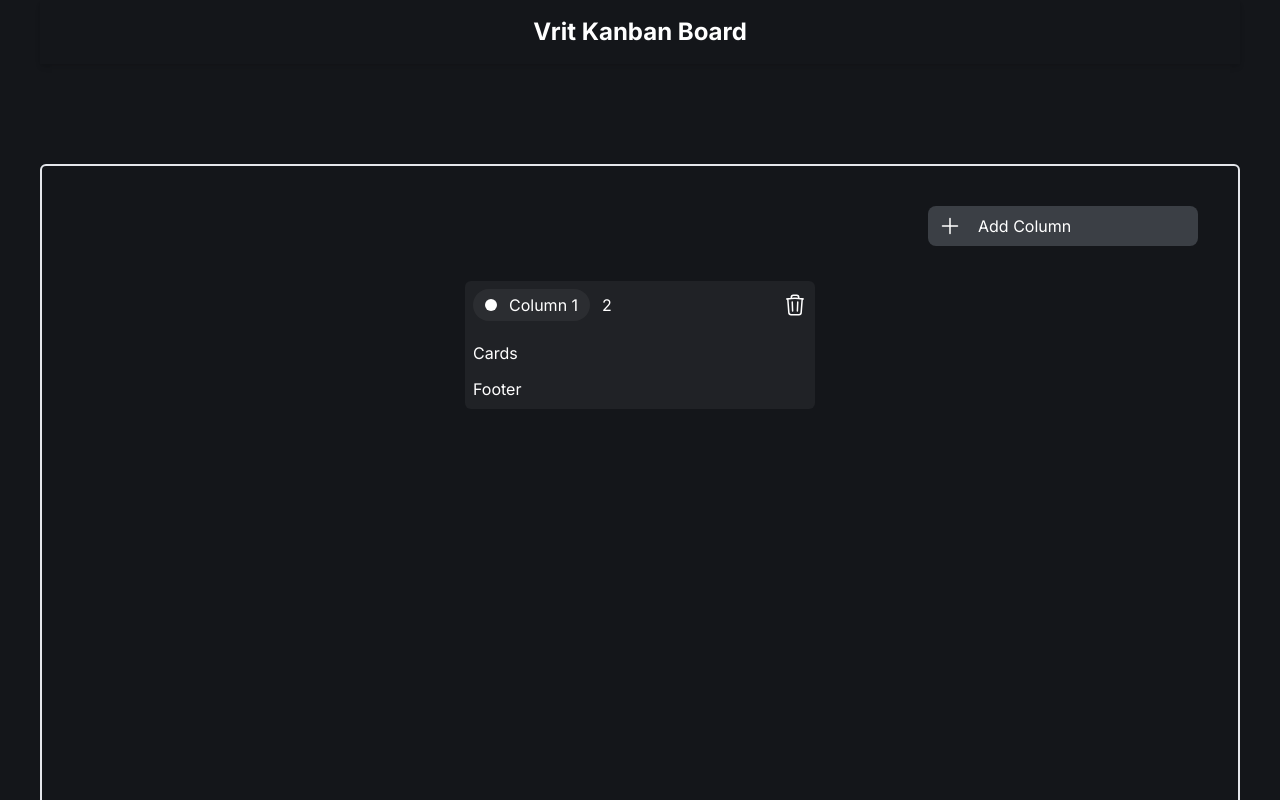
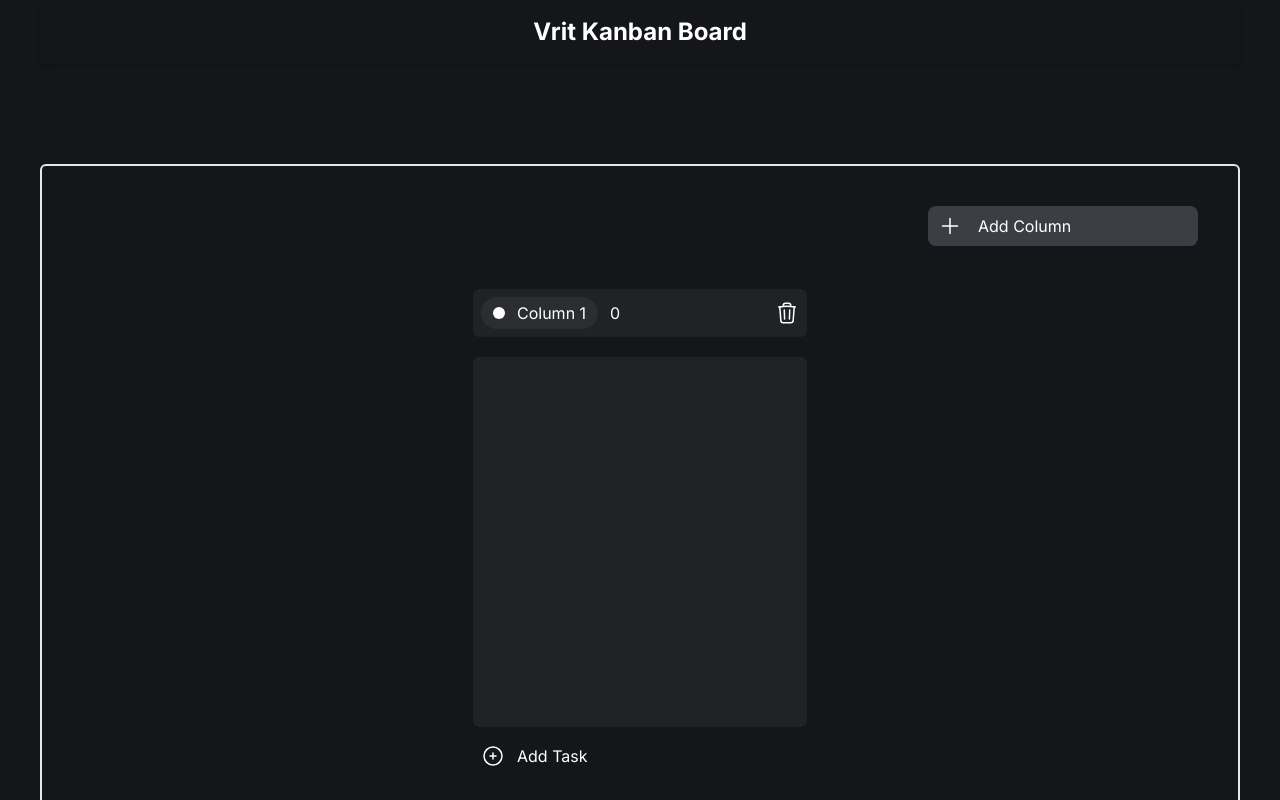
Before and after one commit to Rijan-Joshi/Kanban-Board, a React (Vite) app in the folder Kanban Drag and Drop/: page / in a window 1280 px wide. Both pictures are taken after a click on the button "Add Column". Shown: the top 800 px of the page. Built offline with nearby package versions, Linux system fonts and the light colour scheme.

Commit message:
Complete Kanban Board

```diff
--- a/Kanban Drag and Drop/src/App.css
+++ b/Kanban Drag and Drop/src/App.css
@@ -1,4 +1,17 @@
 html,
-body, #root{
-    @apply text-white box-border;
+body,
+#root {
+  @apply text-white box-border;
 }
+
+::-webkit-scrollbar {
+  width: 3px;
+}
+
+::-webkit-scrollbar:horizontal {
+  height: 8px;
+}
+
+::-webkit-scrollbar-thumb {
+  @apply bg-yellow-950 rounded-full;
+}
--- a/Kanban Drag and Drop/src/components/Board/board.tsx
+++ b/Kanban Drag and Drop/src/components/Board/board.tsx
@@ -1,13 +1,14 @@
 import { motion } from "framer-motion";
 import Add from "../../icons/add";
 import { useMemo, useState } from "react";
-import { Column, Id } from "../../types";
+import { Column, Id, Task } from "../../types";
 import { v4 } from "uuid";
 import ColumnContainer from "../Column/ColumnContainer";
 
 import {
   DndContext,
   DragEndEvent,
+  DragOverEvent,
   DragOverlay,
   DragStartEvent,
   PointerSensor,
@@ -16,10 +17,13 @@ import {
 } from "@dnd-kit/core";
 import { arrayMove, SortableContext } from "@dnd-kit/sortable";
 import { createPortal } from "react-dom";
+import TaskCard from "../Card/TaskCard";
 
 const Board = () => {
   const [columns, setColumns] = useState<Column[]>([]);
-  const [activeColumn, setActiveColumn] = useState<Column>();
+  const [tasks, setTasks] = useState<Task[]>([]);
+  const [activeColumn, setActiveColumn] = useState<Column | null>(null);
+  const [activeTask, setActiveTask] = useState<Task | null>(null);
 
   const columnsId = useMemo(() => columns.map((col) => col.id), [columns]);
 
@@ -41,9 +45,13 @@ const Board = () => {
 
   //Handling the start of the drag for drag overlay
   const handleDragStart = (e: DragStartEvent) => {
-    console.log("Event", e);
     if (e.active.data.current?.type === "Column") {
       setActiveColumn(e.active.data.current.col);
+      return;
+    }
+
+    if (e.active.data.current?.type === "Task") {
+      setActiveTask(e.active.data.current.task);
       return;
     }
   };
@@ -51,6 +59,7 @@ const Board = () => {
   const handleDragEnd = (e: DragEndEvent) => {
     const { active, over } = e;
     if (!over) return;
+
     if (active.id === over?.id) return;
 
     if (active.id !== over?.id) {
@@ -60,8 +69,45 @@ const Board = () => {
         return arrayMove(prev, oldIndex, newIndex);
       });
     }
+
+    setActiveColumn(null);
+    setActiveTask(null);
   };
 
+  const onDragOver = (e: DragOverEvent) => {
+    const { active, over } = e;
+    if (!over) return;
+
+    const activeId = active.id;
+    const overId = over?.id;
+
+    const isTaskActive = active.data.current?.type === "Task";
+    const isOverATask = over.data.current?.type === "Task";
+
+    //Between tasks
+    if (isTaskActive && isOverATask) {
+      setTasks((prev) => {
+        const oldIndex = prev.findIndex((task) => task.id === activeId);
+        const newIndex = prev.findIndex((task) => task.id === overId);
+
+        prev[oldIndex].columnId = prev[newIndex].columnId;
+
+        return arrayMove(prev, oldIndex, newIndex);
+      });
+    }
+
+    //Over Columns
+    const isOverAColumn = over.data.current?.type === "Column";
+
+    if (isTaskActive && isOverAColumn) {
+      setTasks((tasks) => {
+        const oldIndex = tasks.findIndex((task) => task.id === activeId);
+        tasks[oldIndex].columnId = overId;
+
+        return arrayMove(tasks, oldIndex, oldIndex);
+      });
+    }
+  };
   //Updating the title
   const updateColumn = (id: Id, title: string) => {
     const updatedColumns = columns.map((col) => {
@@ -83,6 +129,35 @@ const Board = () => {
       },
     })
   );
+
+  //Creating a new Task
+  const createTask = (columnId: Id) => {
+    const newTask = {
+      id: v4(),
+      columnId: columnId,
+      content: `Create a new task`,
+    };
+
+    setTasks((prev) => [...prev, newTask]);
+  };
+
+  const deleteTask = (id: Id) => {
+    const filteredTasks = tasks.filter((task) => task.id !== id);
+    setTasks(filteredTasks);
+  };
+
+  const updateTask = (id: Id, content: string) => {
+    const updatedTasks = tasks.map((task) => {
+      if (task.id === id) {
+        task.content = content;
+        return task;
+      } else {
+        return task;
+      }
+    });
+
+    setTasks(updatedTasks);
+  };
 
   return (
     <motion.div
@@ -133,6 +208,7 @@ const Board = () => {
         sensors={sensors}
         onDragStart={handleDragStart}
         onDragEnd={handleDragEnd}
+        onDragOver={onDragOver}
       >
         <div className="m-auto flex mt-[35px] gap-[15px] ">
           <SortableContext items={columnsId}>
@@ -143,6 +219,10 @@ const Board = () => {
                 id={column.id}
                 deleteColumn={deleteColumn}
                 updateColumn={updateColumn}
+                createTask={createTask}
+                tasks={tasks.filter((task) => task.columnId === column.id)}
+                deleteTask={deleteTask}
+                updateTask={updateTask}
               />
             ))}
           </SortableContext>
@@ -156,6 +236,22 @@ const Board = () => {
                 id={activeColumn.id}
                 deleteColumn={deleteColumn}
                 updateColumn={updateColumn}
+                createTask={createTask}
+                deleteTask={deleteTask}
+                tasks={tasks.filter(
+                  (task) => task.columnId === activeColumn.id
+                )}
+                updateTask={updateTask}
+              />
+            )}
+
+            {activeTask && (
+              <TaskCard
+                task={activeTask}
+                deleteTask={deleteTask}
+                updateTask={updateTask}
+                content={activeTask.content}
+                id={activeTask.id}
               />
             )}
           </DragOverlay>,
--- /dev/null
+++ b/Kanban Drag and Drop/src/components/Card/TaskCard.tsx
@@ -0,0 +1,97 @@
+import { motion } from "framer-motion";
+import { Id, Task } from "../../types";
+import Trash from "../../icons/Trash";
+import { useState } from "react";
+import { useSortable } from "@dnd-kit/sortable";
+import { CSS } from "@dnd-kit/utilities";
+
+interface Props {
+  id: Id;
+  task: Task;
+  content: string;
+  deleteTask: (id: Id) => void;
+  updateTask: (id: Id, val: string) => void;
+}
+
+const TaskCard = ({ content, id, task, deleteTask, updateTask }: Props) => {
+  const [editMode, setEditMode] = useState<boolean>(false);
+  const [isDeleteVisible, setIsDeleteVisible] = useState<boolean>(false);
+
+  const {
+    attributes,
+    listeners,
+    setNodeRef,
+    transform,
+    transition,
+    isDragging,
+  } = useSortable({
+    id: id,
+    data: {
+      type: "Task",
+      task,
+    },
+  });
+
+  const style = {
+    transform: CSS.Transform.toString(transform),
+    transition,
+  };
+
+  if (isDragging) {
+    return (
+      <motion.div
+        ref={setNodeRef}
+        style={style}
+        className="relative min-h-20 shadow-sm shadow-gray-60 p-4 rounded-lg cursor-pointer border-2 border-gray-100"
+        onDoubleClick={() => setEditMode(true)}
+        onHoverStart={() => setIsDeleteVisible(true)}
+        onHoverEnd={() => setIsDeleteVisible(false)}
+        {...attributes}
+        {...listeners}
+      ></motion.div>
+    );
+  }
+
+  return (
+    <motion.div
+      ref={setNodeRef}
+      style={style}
+      className="relative h-24 shadow-sm shadow-gray-600 p-4 rounded-lg cursor-pointer"
+      onDoubleClick={() => setEditMode(true)}
+      onHoverStart={() => setIsDeleteVisible(true)}
+      onHoverEnd={() => setIsDeleteVisible(false)}
+      {...attributes}
+      {...listeners}
+    >
+      <div className="w-full whitespace-pre-wrap break-words h-full overflow-y-auto">
+        {editMode ? (
+          <textarea
+            value={content}
+            placeholder="Note your new task"
+            className="bg-inherit resize-none outline-none w-full max-w-full h-full"
+            onChange={(e) => updateTask(id, e.target.value)}
+            onKeyDown={(e) => {
+              if (e.key !== "Enter") return;
+              setEditMode(false);
+            }}
+            onBlur={() => setEditMode(false)}
+          ></textarea>
+        ) : (
+          content
+        )}
+      </div>
+      <div
+        className={`absolute right-4 top-[50%] translate-y-[-50%] p-2 hover:bg-slate-700 rounded-lg ${
+          !isDeleteVisible && "hidden"
+        }`}
+        onClick={() => {
+          deleteTask(id);
+        }}
+      >
+        <Trash />
+      </div>
+    </motion.div>
+  );
+};
+
+export default TaskCard;
--- a/Kanban Drag and Drop/src/components/Card/card.tsx
+++ /dev/null
@@ -1,10 +0,0 @@
-
-const Card = () => {
-  return (
-    <div>
-      Card
-    </div>
-  )
-}
-
-export default Card
--- a/Kanban Drag and Drop/src/components/Column/ColumnContainer.tsx
+++ b/Kanban Drag and Drop/src/components/Column/ColumnContainer.tsx
@@ -1,19 +1,36 @@
 import { motion } from "framer-motion";
-import { Column, Id } from "../../types";
+import { Column, Id, Task } from "../../types";
 import Trash from "../../icons/Trash";
-import { useSortable } from "@dnd-kit/sortable";
+import { SortableContext, useSortable } from "@dnd-kit/sortable";
 import { CSS } from "@dnd-kit/utilities";
-import { useState } from "react";
+import { useMemo, useState } from "react";
+import Adding from "../../icons/Adding";
+import TaskCard from "../Card/TaskCard";
 
 interface Props {
+  id: Id;
   col: Column;
   deleteColumn: (id: Id) => void;
+  deleteTask: (id: Id) => void;
   updateColumn: (id: Id, val: string) => void;
-  id: Id;
+  createTask: (ColumnId: Id) => void;
+  updateTask: (id: Id, content: string) => void;
+  tasks: Task[];
 }
 
-const ColumnContainer = ({ col, deleteColumn, id, updateColumn }: Props) => {
+const ColumnContainer = ({
+  col,
+  deleteColumn,
+  id,
+  updateColumn,
+  createTask,
+  tasks,
+  deleteTask,
+  updateTask,
+}: Props) => {
   const [editMode, setEditMode] = useState<boolean>(false);
+
+  const activeIds = useMemo(() => tasks.map((task) => task.id), [tasks]);
 
   const {
     attributes,
@@ -28,6 +45,7 @@ const ColumnContainer = ({ col, deleteColumn, id, updateColumn }: Props) => {
       type: "Column",
       col,
     },
+    disabled: editMode,
   });
 
   const style = {
@@ -63,12 +81,10 @@ const ColumnContainer = ({ col, deleteColumn, id, updateColumn }: Props) => {
   return (
     <motion.div
       className="
-        bg-slate-100
-        bg-opacity-5
         h-auto
         w-[350px]
         max-h-[500px]
-        rounded-md
+
         flex
         flex-col
         gap-3
@@ -78,7 +94,8 @@ const ColumnContainer = ({ col, deleteColumn, id, updateColumn }: Props) => {
       style={style}
     >
       <motion.div
-        className="flex gap-3 items-center mb-2"
+        className="flex bg-slate-100
+        bg-opacity-5 p-2 rounded-md gap-3 items-center mb-2"
         {...attributes}
         {...listeners}
         onClick={() => setEditMode(true)}
@@ -90,8 +107,7 @@ const ColumnContainer = ({ col, deleteColumn, id, updateColumn }: Props) => {
               col.title
             ) : (
               <input
-                value={col.title}
-                className="bg-transparent outline-none"
+                className="bg-transparent outline-none w-[60%]"
                 autoFocus
                 onChange={(e) => updateColumn(col.id, e.target.value)}
                 onKeyDown={(e) => {
@@ -103,17 +119,40 @@ const ColumnContainer = ({ col, deleteColumn, id, updateColumn }: Props) => {
             )}
           </div>
         </div>
-        <div>2</div>
+        <div>{tasks.length}</div>
 
         <motion.button
           onClick={() => deleteColumn(col.id)}
-          className="flex items-center ml-auto cursor-pointer hover:bg-gray-50 hover:bg-opacity-5 hover:p-2 hover:rounded-md"
+          className=" flex items-center ml-auto cursor-pointer hover:bg-gray-50 hover:bg-opacity-5 hover:p-2 hover:rounded-md"
         >
           <Trash />
         </motion.button>
       </motion.div>
-      <motion.div className="flex flex-grow"> Cards </motion.div>
-      <motion.div> Footer </motion.div>
+      <motion.div
+        className=" bg-slate-100
+        bg-opacity-5 p-2 pt-[25px] h-[500px] max-h-[600px] rounded-md flex flex-grow overflow-auto flex-col gap-4"
+      >
+        <SortableContext items={activeIds}>
+          {tasks.map((task) => (
+            <TaskCard
+              key={task.id}
+              task={task}
+              id={task.id}
+              content={task.content}
+              deleteTask={deleteTask}
+              updateTask={updateTask}
+            />
+          ))}
+        </SortableContext>
+      </motion.div>
+
+      <motion.button
+        className="inline-flex max-w-fit gap-3 p-[5px] pl-2 rounded-md cursor-pointer hover:bg-gray-50 hover:bg-opacity-5 hover:border-2 hover:border-white"
+        onClick={() => createTask(id)}
+      >
+        <Adding />
+        Add Task
+      </motion.button>
     </motion.div>
   );
 };
--- /dev/null
+++ b/Kanban Drag and Drop/src/icons/Adding.tsx
@@ -0,0 +1,22 @@
+const Adding = () => {
+  return (
+    <div>
+      <svg
+        xmlns="http://www.w3.org/2000/svg"
+        fill="none"
+        viewBox="0 0 24 24"
+        strokeWidth={1.5}
+        stroke="currentColor"
+        className="size-6"
+      >
+        <path
+          strokeLinecap="round"
+          strokeLinejoin="round"
+          d="M12 9v6m3-3H9m12 0a9 9 0 1 1-18 0 9 9 0 0 1 18 0Z"
+        />
+      </svg>
+    </div>
+  );
+};
+
+export default Adding;
--- a/Kanban Drag and Drop/src/types.ts
+++ b/Kanban Drag and Drop/src/types.ts
@@ -4,3 +4,9 @@ export type Column = {
   id: Id;
   title: String;
 };
+
+export type Task = {
+  id: Id;
+  columnId: Id;
+  content: string;
+};
```
Also changed, not shown: Kanban Drag and Drop/src/index.css (+13 -22 lines), 2 other files (tests, documents, lock files or other folders).
